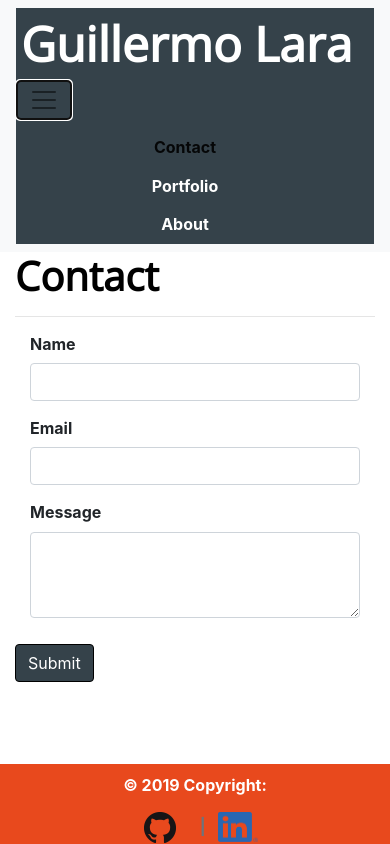
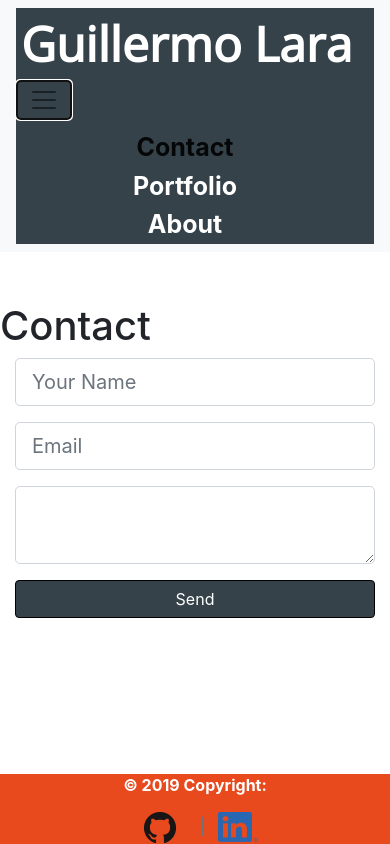
Before and after one commit to grlara9/Bootstrap-Portfolio, a plain HTML site: page contact.html in a window 390 px wide. Both pictures are taken after a click on the button 44 px from the left and 100 px from the top of the page. Drawn offline with nearby package versions, Linux system fonts and the light colour scheme.

Commit message:
edit font size to be bigger on nav links

```diff
--- a/contact.html
+++ b/contact.html
@@ -33,41 +33,30 @@
         </div>
       </nav>
 
-<div class="contact-form">
+      <div class="contact-form" style="margin-top:50px;">
+          <div class="container">
+           <form>
+            <div class="row">
+              <h1>Contact</h1>
+              <div class="col-lg-8 col-md-8 col-sm-12 right">
+                <div class="form-group">
+                  <input type="text" class="form-control form-control-lg" placeholder="Your Name" name="" required>
+                </div>
+                <div class="form-group">
+                  <input type="email" class="form-control form-control-lg" placeholder="Email" name="email" required>
+                </div>
+                <div class="form-group">
+                  <textarea class="form-control form-control-lg">
 
-  <div class="container">
-
-    <div class="row justify-content-center">
-      <div class= "col-md-8">
-        <form class="block form-horizontal" action="mailto:grlara9@gmail.com">
-          <h1 class="block-header">Contact</h1>
-          <hr />
-          <div class="form-group">
-            <label for="name" class="col-sm-2 control-label">Name</label>
-                              <div class="col-sm-10">
-                                <input type="text" class="form-control" id="name">
+                  </textarea>
+                </div>
+                <input type="submit" class="btn btn-secondary btn-block" value="Send" name="">
              </div>
             </div>
-                            <div class="form-group">
-                              <label for="email" class="col-sm-2 control-label">Email</label>
-                              <div class="col-sm-10">
-                                <input type="email" class="form-control" id="email">
-                              </div>
-                            </div>
-                            <div class="form-group">
-                              <label class="col-sm-2 control-label" for="msg">Message</label>
-                              <div class="col-sm-10">
-                                <textarea id="msg" class="form-control" rows="3"></textarea>
-                              </div>
-                            </div>
-
-                            <button class="btn btn-outline-secondary">Submit</button>
            </form>
           </div>
          </div>
 
-                      </div>
-                    </div>
 
                     <!-- Footer -->
 
@@ -88,9 +77,11 @@
 
         </div>
       </div>
+
     </div>
+
     </footer>
-    </div>
+
     <script src="https://code.jquery.com/jquery-3.3.1.slim.min.js" integrity="sha384-q8i/X+965DzO0rT7abK41JStQIAqVgRVzpbzo5smXKp4YfRvH+8abtTE1Pi6jizo" crossorigin="anonymous"></script>
     <script src="https://cdnjs.cloudflare.com/ajax/libs/popper.js/1.14.7/umd/popper.min.js" integrity="sha384-UO2eT0CpHqdSJQ6hJty5KVphtPhzWj9WO1clHTMGa3JDZwrnQq4sF86dIHNDz0W1" crossorigin="anonymous"></script>
     <script src="https://stackpath.bootstrapcdn.com/bootstrap/4.3.1/js/bootstrap.min.js" integrity="sha384-JjSmVgyd0p3pXB1rRibZUAYoIIy6OrQ6VrjIEaFf/nJGzIxFDsf4x0xIM+B07jRM" crossorigin="anonymous"></script>
--- a/css/style.css
+++ b/css/style.css
@@ -7,7 +7,7 @@ body{
     font-weight: bold;
     font-size: 16px;
     line-height: 1.4em;
-
+    padding-bottom: 50px;
 }
 .block-header{
     color: black;
@@ -38,7 +38,7 @@ ul{
     position: relative;
 }
 .about h1{
-    color: #F97300;
+    color: #35424a;
     margin: 2em;
 }
 .about img{
@@ -48,7 +48,7 @@ ul{
 }
 .about span{
     display: block;
-    color: #888;
+    color: #35424a;
     position: absolute;
     left: 115px;
 }
@@ -57,18 +57,19 @@ ul{
     border-left: 4px solid #35424a;
 }
 .about .desc h3{
-    color: #35424a
+    color: #35424a;
+    text-align: center;
 }
 .about .desc p{
     line-height: 1.4em;
-    color:#888;
+    color: #35424a;
 }
 .portfolio{
     margin: 4em 0;
     position: relative;
 }
 .portfolio h1{
-    color: #F97300;
+    color:#35424a;
     margin: 2em;
 }
 .portfolio button{
@@ -88,7 +89,11 @@ footer{
     position: absolute;
     bottom:0;
     width: 100%;
-    padding-top: 10px;
+
+
+}
+footer span .text-muted{
+    color: #35424a;
 }
 
 .btn{
@@ -97,7 +102,14 @@ footer{
     border:1px solid black;
     margin: 10px 0 10px 0;
 }
-
+@media only screen and (max-width : 990px){
+    .navbar-collapse li a {
+        text-align: center;
+    }
+    .nav-link{
+        font-size: 25px;
+    }
+}
 
 
 /* Small Devices, Tablets */
@@ -105,9 +117,13 @@ footer{
     .navbar-collapse li a {
         text-align: center;
     }
+    .about .desc h3{
+        text-align: center;
+    }
     .footer-br{
         text-align: center;
     }
+
 
 }
 
@@ -115,7 +131,10 @@ footer{
 @media only screen and (max-width : 480px) {
     .navbar-collapse li a {
         text-align: center;
-        }
+    }
+    .about .desc h3{
+        text-align: center;
+    }
     .footer-br{
         text-align: center;
     }
@@ -127,6 +146,10 @@ footer{
         text-align: center;
 
     }
+    .about .desc h3{
+        text-align: center;
+    }
+
     .footer-br{
         text-align: center;
     }
```
Also changed, not shown: index.html (+0 -7 lines), portfolio.html (+1 -1 lines). Lines whose indentation alone changed are shown as unchanged.
